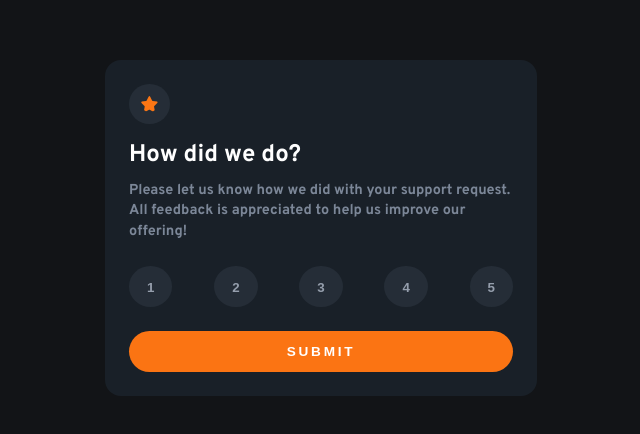
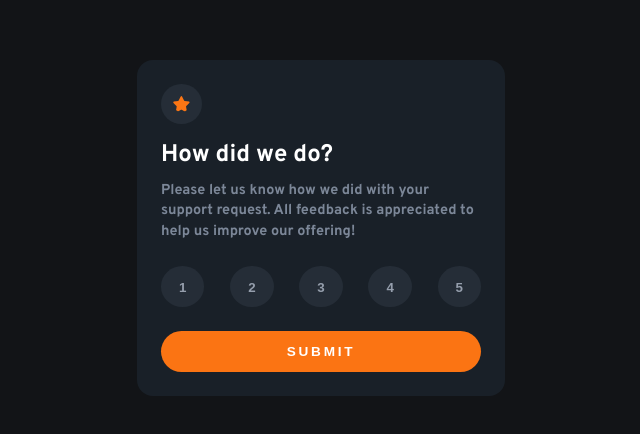
Before and after one commit to turkerkiv/frontendmentor, a plain HTML site: page interactive-rating-component-main/index.html in a window 1280 px wide. Shown: the part 172-606 px from the top of the page, without its empty margins (319-959 px from the left). Drawn offline with Linux system fonts and the light colour scheme.

Commit message:
fix mobile max-width problem

```diff
--- a/interactive-rating-component-main/design.css
+++ b/interactive-rating-component-main/design.css
@@ -168,7 +168,6 @@ p {
     background-color: #192028;
     padding: 1.5rem;
     border-radius: 1em;
-    max-width: 30%;
 }
 
 .container h1 {
@@ -250,3 +249,21 @@ p {
     color: var(--primary-color);
     padding: .5em 1em .25em 1em;
 }
+
+@media screen and (min-width: 525px) {
+    .container {
+        width: 50%;
+    }
+}
+
+@media screen and (min-width: 750px) {
+    .container {
+        width: 35%;
+    }
+}
+
+@media screen and (min-width: 1000px) {
+    .container {
+        width: 25%;
+    }
+}
```
